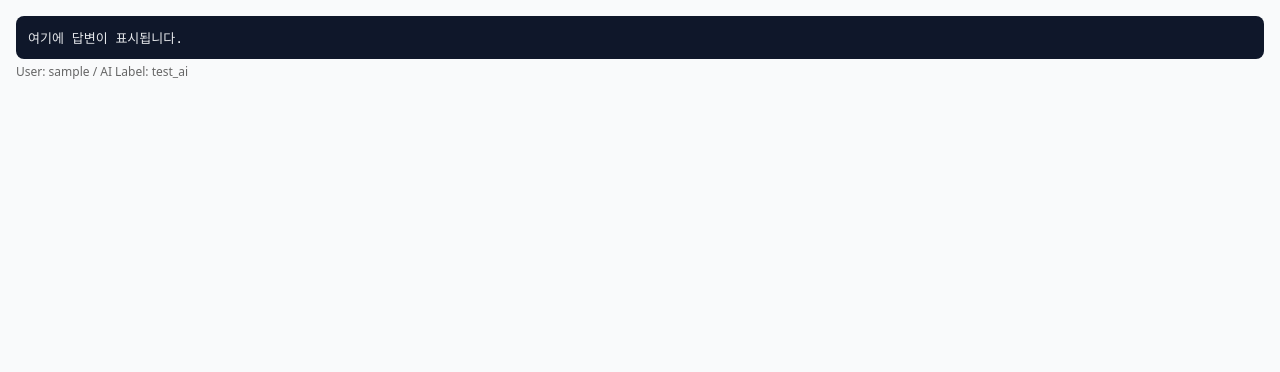
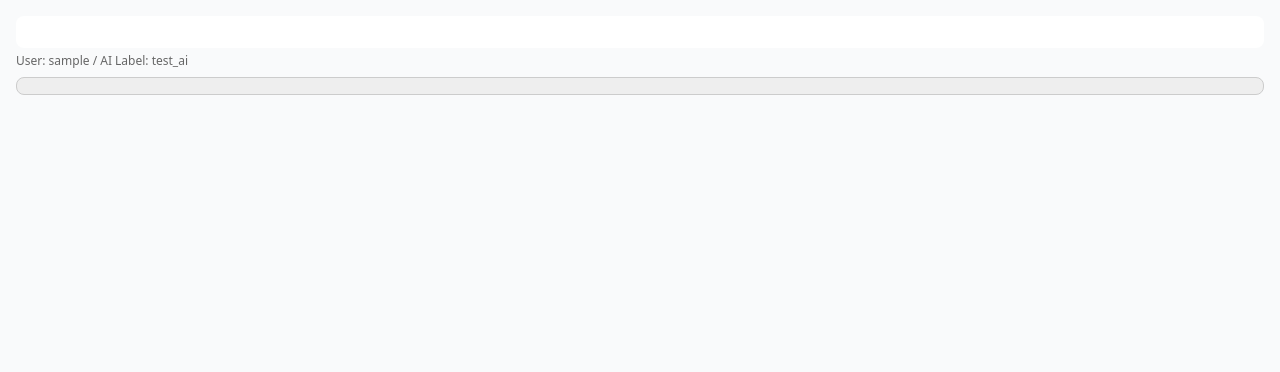
Before and after one commit to singstat/makemymonday, a Flask app: a page that uses templates/ui.html in a window 1280 px wide. Shown: the part 48-420 px from the top of the page. Run offline with Flask 3, Linux system fonts and the light colour scheme.

Commit message:
아니 텍스트 출력 하나 바꾸는게 이렇게 난리칠 일이야?

```diff
--- a/app.py
+++ b/app.py
@@ -1,5 +1,7 @@
 from flask import Flask, render_template, request, jsonify
-import os, json, redis
+import os
+import json
+import redis
 from openai import OpenAI
 
 app = Flask(__name__)
@@ -8,18 +10,13 @@ app = Flask(__name__)
 OPENAI_KEY = os.getenv("OPEN_AI_KEY")
 client = OpenAI(api_key=OPENAI_KEY)
 
-import os, redis
-
+# Redis 설정
 redis_url = os.getenv("REDIS_URL", "redis://localhost:6379")
 r = redis.from_url(redis_url, decode_responses=True)
 
-
 @app.route("/<username>")
 def user_page(username):
-    """
-    유저별 페이지.
-    test면 test.html, 아니면 ui.html 반환.
-    """
+    """ 유저별 페이지. test면 test.html, 아니면 ui.html 반환. """
     ai_label = os.getenv("AI_LABEL", "test_ai")
     config = {
         "ai_label": ai_label,
@@ -28,18 +25,23 @@ def user_page(username):
     template_name = "test.html" if username == "test" else "ui.html"
     return render_template(template_name, config=config)
 
-@app.route("/restore/<username>", methods=["GET"])
-def restore(username):
-    """
-    클라가 다시 접속할 때 Redis에서 복원.
-    """
-    ai_label = os.getenv("AI_LABEL", "test_ai")
-    redis_key = f"{username}:{ai_label}"
-    raw = r.get(redis_key)
-    if raw:
-        return jsonify({"payload": json.loads(raw)})
-    else:
-        return jsonify({"payload": {}})  # 없으면 빈 값
+@app.route("/chat", methods=["POST"])
+def chat():
+    """ 클라가 맥락/메타데이터/질문을 전부 들고 와서 서버는 OpenAI API 호출만 대신 해주는 단순 프록시. """
+    data = request.json
+    messages = data.get("messages", [])
+    model = data.get("model", "gpt-4o-mini")  # 기본 모델
+
+    try:
+        # OpenAI API 호출
+        resp = client.chat.completions.create(
+            model=model,
+            messages=messages
+        )
+        answer = resp.choices[0].message.content
+        return jsonify({"answer": answer})
+    except Exception as e:
+        return jsonify({"error": str(e)}), 500
 
 @app.route("/backup", methods=["POST"])
 def backup():
@@ -49,35 +51,30 @@ def backup():
     history = data.get("history", [])
 
     redis_key = f"{username}:{ai_label}"
-
-    # ✅ payload 대신 history 직렬화
     r.set(redis_key, json.dumps(history, ensure_ascii=False))
 
     return jsonify({"status": "ok"})
 
-
-@app.route("/chat", methods=["POST"])
-def chat():
-    """ 클라가 맥락/메타데이터/질문을 전부 들고 와서 서버는 OpenAI API 호출만 대신 해주는 단순 프록시. """
+# 요약 요청 처리 (추가된 부분)
+@app.route("/summarize", methods=["POST"])
+def summarize():
     data = request.json
     messages = data.get("messages", [])
-    model = data.get("model", "gpt-4o-mini")  # 기본 모델
-    system_prompt = data.get("systemPrompt", "")  # 시스템 프롬프트 받기
 
-    # OpenAI API 호출 시 시스템 프롬프트 사용
+    # 요약 처리 로직 (OpenAI API를 통해 요약 요청) 예시
     try:
-        # 시스템 프롬프트와 기존 메시지를 합쳐서 전달
-        complete_messages = [{"role": "system", "content": system_prompt}] + messages
+        summary_prompt = "Please summarize the following conversation:\n"
+        for msg in messages:
+            summary_prompt += f"{msg['role']}: {msg['content']}\n"  # 대화 내용을 조합
 
         resp = client.chat.completions.create(
-            model=model,
-            messages=complete_messages
+            model="gpt-4o-mini",
+            messages=[{"role": "user", "content": summary_prompt}]
         )
-        answer = resp.choices[0].message.content
-        return jsonify({"answer": answer})
+        summary = resp.choices[0].message.content.strip()
+        return jsonify({"summary": summary})
     except Exception as e:
         return jsonify({"error": str(e)}), 500
 
-
 if __name__ == "__main__":
     app.run(host="0.0.0.0", port=int(os.getenv("PORT", 5000)))
--- a/static/main.js
+++ b/static/main.js
@@ -2,25 +2,12 @@ document.addEventListener("DOMContentLoaded", () => {
     const input = document.getElementById("userInput");
     const sendBtn = document.getElementById("send");
     const sidView = document.getElementById("sidView");
-    const messagesDiv = document.getElementById("messages");
+    const chatArea = document.getElementById("chatArea"); // 메시지 영역
+    const debug = document.getElementById("debug"); // 디버그 정보 영역
 
     const aiLabel = (window.MONDAY_CONFIG && window.MONDAY_CONFIG.ai_label) || "test_ai";
     const username = (window.MONDAY_CONFIG && window.MONDAY_CONFIG.username) || "unknown";
     let messages = (window.MONDAY_CONFIG && window.MONDAY_CONFIG.history) || [];
-
-    // 사용자에 따른 시스템 프롬프트 설정
-    let systemPrompt = "";
-    switch (username) {
-        case "test":
-            systemPrompt = "Provide one action item at a time, do not suggest unnecessary implementations, and implement only the functionality I specify exactly.";
-            break;
-        case "monday":
-            systemPrompt = "You are an AI assistant designed to help with project management tasks.";
-            break;
-        default:
-            systemPrompt = "기본 AI 도움말입니다.";
-            break;
-    }
 
     // 사용자 / AI 라벨 표시
     sidView.textContent = `User: ${username} / AI Label: ${aiLabel}`;
@@ -29,14 +16,17 @@ document.addEventListener("DOMContentLoaded", () => {
     function appendMessage(sender, text) {
         const newMsg = document.createElement("pre");
         newMsg.textContent = `${sender}: ${text}`;
-        messagesDiv.appendChild(newMsg);
-        messagesDiv.scrollTop = messagesDiv.scrollHeight; // 스크롤을 가장 아래로 위치
+        chatArea.appendChild(newMsg); // chatArea에 메시지 추가
+        chatArea.scrollTop = chatArea.scrollHeight; // 스크롤을 가장 아래로 위치
     }
 
-    // 기존 기록 로드
-    messages.forEach(msg => {
-        appendMessage(msg.role, msg.content);
-    });
+    // 디버그 정보 추가 함수
+    function appendDebugInfo(info) {
+        const debugMsg = document.createElement("div");
+        debugMsg.textContent = info;
+        debugMsg.style.marginTop = "4px"; // 여백 추가
+        debug.appendChild(debugMsg); // debug 영역에 디버깅 정보 추가
+    }
 
     // 입력 전송 이벤트
     async function sendMessage() {
@@ -46,41 +36,30 @@ document.addEventListener("DOMContentLoaded", () => {
         // 사용자 메시지 표시
         appendMessage(username, text);
 
-        // AI 프리 세팅 메시지 추가
-        const presetMessage = aiLabel === "test_ai" ? "안녕하세요! 저는 테스트 AI 입니다." : "안녕하세요! 저는 Monday AI입니다.";
-        appendMessage(aiLabel, presetMessage);
-
         // 메시지 히스토리에 추가
         messages.push({ role: "user", content: text });
-        messages.push({ role: "assistant", content: presetMessage }); // 프리 세팅 메시지를 히스토리에 추가
 
-        input.value = "";
+        input.value = ""; // 입력 필드 비우기
 
-        // 서버에 메시지를 보냄
+        // 응답 요청 및 처리
         try {
             const resp = await fetch("/chat", {
                 method: "POST",
                 headers: { "Content-Type": "application/json" },
-                body: JSON.stringify({
-                    username: username,
-                    messages: messages,
-                    systemPrompt: systemPrompt // 시스템 프롬프트를 포함
-                })
+                body: JSON.stringify({ username: username, messages: messages })
             });
 
             const data = await resp.json();
+            const aiText = data.answer || "(empty)";
+            appendMessage(aiLabel, aiText); // AI의 응답 표시
+            messages.push({ role: "assistant", content: aiText }); // AI 응답을 히스토리에 추가
 
-            // 📥 응답 구조를 출력하여 디버깅
-            console.log("📥 /chat response:", data);
-
-            const aiText = data.answer || data.error || "(empty)";
-            appendMessage(aiLabel, aiText);
-
-            // 히스토리에 AI 응답 추가
-            messages.push({ role: "assistant", content: aiText });
+            // 디버깅 정보 추가
+            appendDebugInfo("AI response received successfully.");
         } catch (err) {
             console.error("❌ Fetch error:", err);
-            appendMessage(aiLabel, "(fetch error)");
+            appendMessage(aiLabel, "(fetch error)"); // 에러 메시지 표시
+            appendDebugInfo("Error fetching AI response."); // 디버깅 정보 추가
         }
     }
 
@@ -91,21 +70,4 @@ document.addEventListener("DOMContentLoaded", () => {
             sendMessage();
         }
     });
-
-    // 페이지 닫힐 때 Redis 백업
-    window.addEventListener("beforeunload", async () => {
-        try {
-            await fetch("/backup", {
-                method: "POST",
-                headers: { "Content-Type": "application/json" },
-                body: JSON.stringify({
-                    username: username,
-                    ai_label: aiLabel,
-                    history: messages
-                })
-            });
-        } catch (err) {
-            console.error("❌ Backup error:", err);
-        }
-    });
 });
--- a/static/styles.css
+++ b/static/styles.css
@@ -72,3 +72,23 @@ pre {
 .input-bar button:active {
     background: #333;
 }
+
+/* 메시지 영역 스타일 */
+#chatArea {
+    flex: 1; /* 남은 공간을 차지 */
+    overflow-y: auto; /* 스크롤 가능 설정 */
+    padding: 16px;
+    background: #ffffff; /* 하얀색 배경 */
+    border-radius: 8px; /* 둥근 모서리 */
+}
+
+/* 디버깅 정보 스타일 */
+#debug {
+    background: #f0f0f0; /* 디버깅 배경 색 */
+    color: #333; /* 텍스트 색 */
+    font-size: 12px; /* 폰트 크기 */
+    padding: 8px; /* 내부 여백 */
+    border: 1px solid #ccc; /* 경계선 */
+    border-radius: 8px; /* 둥근 모서리 */
+    margin-top: 8px; /* 상단 여백 추가 */
+}
--- a/templates/ui.html
+++ b/templates/ui.html
@@ -11,8 +11,11 @@
     <div id="app">
         <header>Monday UI – Test</header>
         <div id="messages">
-            <pre id="out">여기에 답변이 표시됩니다.</pre>
-            <small id="sidView"></small>
+            <div id="chatArea"></div>  <!-- 사용자와 AI의 대화가 표시될 영역 -->
+                <small id="sidView"></small>
+            <div id="debug" style="background:#eee; color:#333; font-size:12px; padding:8px; margin-top:8px; border: 1px solid #ccc;">
+        <!-- 디버깅 정보가 이곳에 출력됩니다. -->
+            </div>
         </div>
         <div class="input-bar">
             <input id="userInput" placeholder="메시지를 입력하세요" autocomplete="off">
```
Also changed, not shown: templates/test.html (+10 -8 lines).
